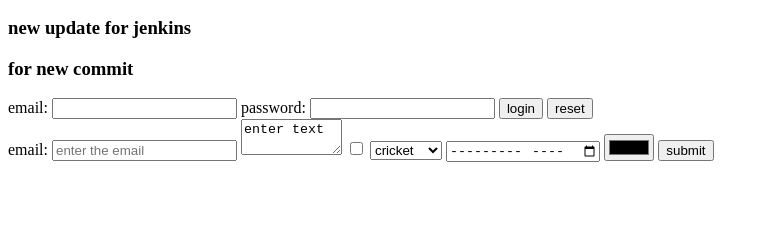
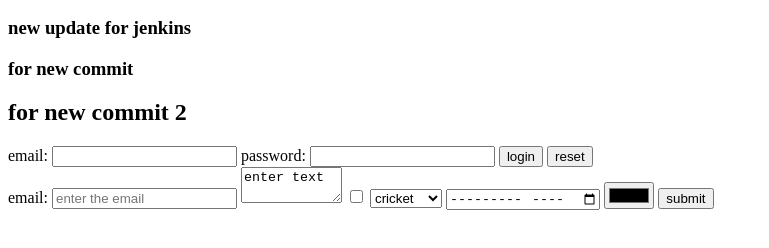
Before and after one commit to GitPrasanth05/devopstrial, a plain HTML site: page index.html in a window 1280 px wide. Shown: the part 110-358 px from the top of the page, without its empty margins (0-769 px from the left). Drawn offline with Linux system fonts and the light colour scheme.

Commit message:
Update index.html
new

```diff
--- a/index.html
+++ b/index.html
@@ -10,6 +10,7 @@
     <h2>web 6.0</h2>
     <h3>new update for jenkins</h3>
     <h3>for new commit</h3>
+    <h2>for new commit 2</h2>
     <form >
         <label for="email">email:
             <input type="text" name="email">
```
